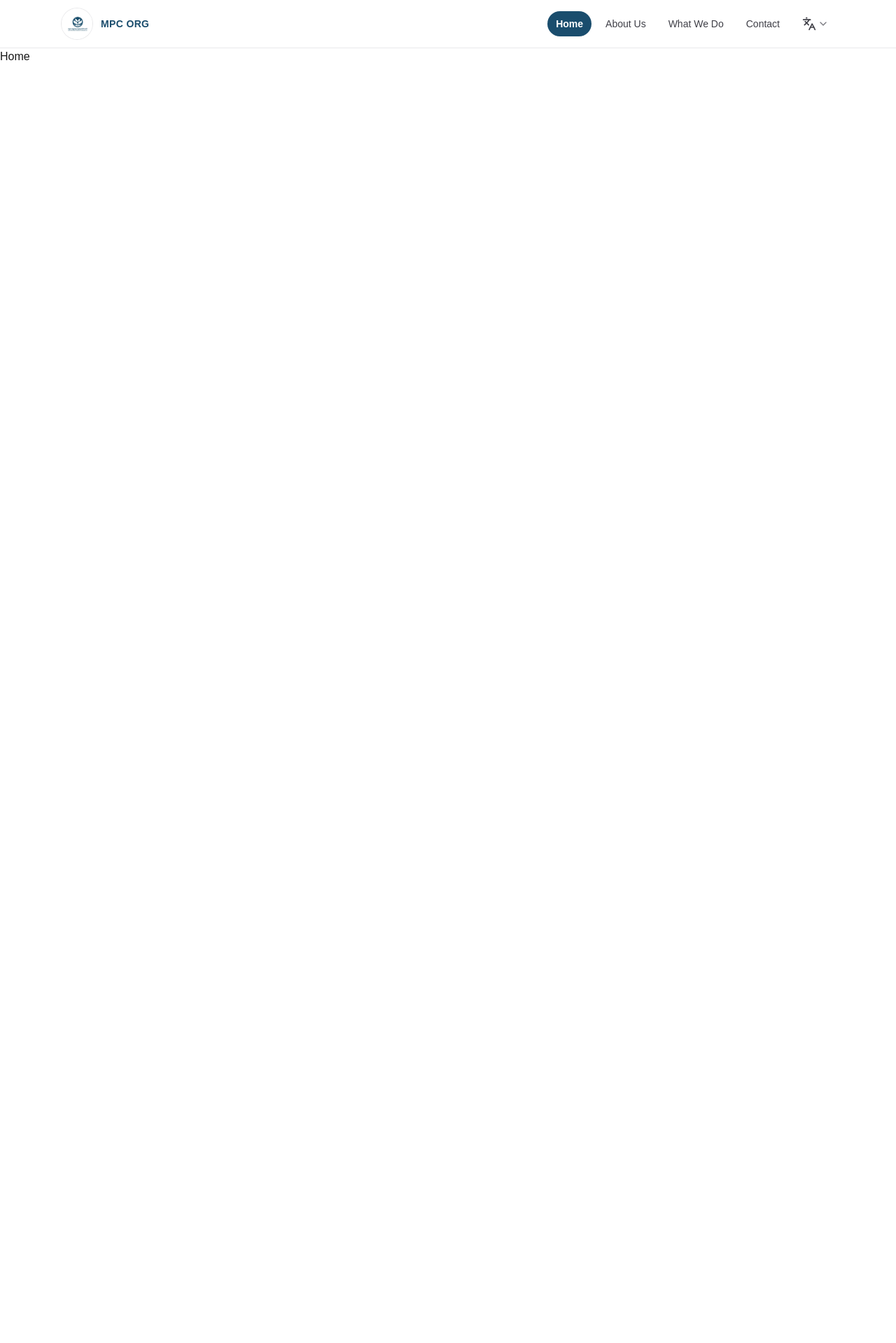
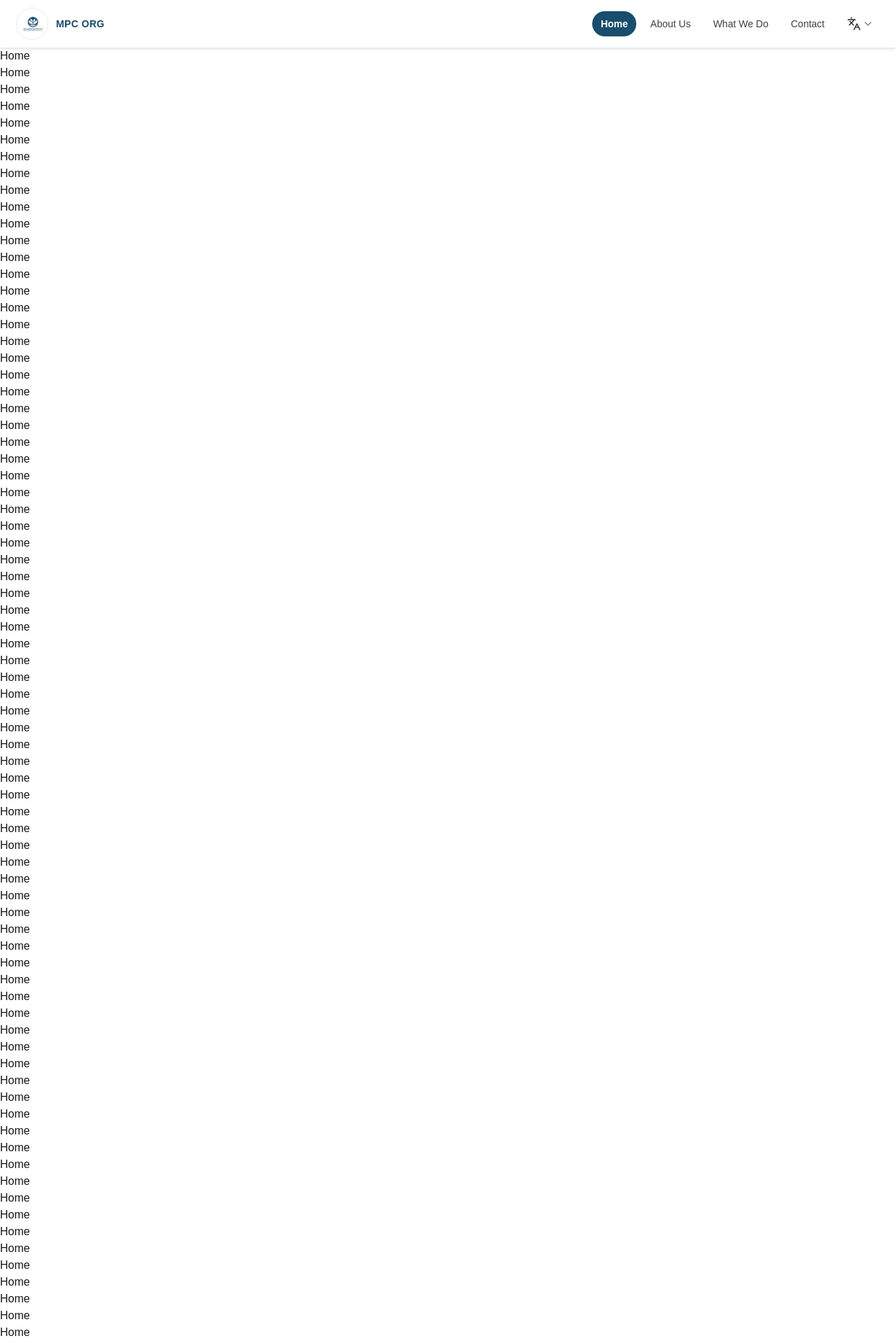
Before and after one commit to mpc-organization/MPC-Web-V1, a Next.js app: page / in a window 1280 px wide. Shown: the top 1919 px of the page at 70% size. Before the commit the page ends 800 px from the top, so only its background shows below. Built offline with nearby package versions, Linux system fonts and the light colour scheme.

Commit message:
Refactor Home component and update Header styles for improved design consistency

```diff
--- a/app/(public)/home/page.tsx
+++ b/app/(public)/home/page.tsx
@@ -2,6 +2,87 @@ export default function Home() {
   return (
     <div>
       <h1>Home</h1>
+      <h1>Home</h1>
+      <h1>Home</h1>
+      <h1>Home</h1>
+      <h1>Home</h1>
+      <h1>Home</h1>
+      <h1>Home</h1><h1>Home</h1>
+      <h1>Home</h1>
+      <h1>Home</h1>
+      <h1>Home</h1>
+      <h1>Home</h1>
+      <h1>Home</h1>
+      <h1>Home</h1>
+      <h1>Home</h1>
+      <h1>Home</h1>
+      <h1>Home</h1><h1>Home</h1>
+      <h1>Home</h1>
+      <h1>Home</h1>
+      <h1>Home</h1>
+      <h1>Home</h1>
+      <h1>Home</h1>
+      <h1>Home</h1>
+      <h1>Home</h1>
+      <h1>Home</h1>
+      <h1>Home</h1><h1>Home</h1>
+      <h1>Home</h1>
+      <h1>Home</h1>
+      <h1>Home</h1>
+      <h1>Home</h1>
+      <h1>Home</h1>
+      <h1>Home</h1>
+      <h1>Home</h1>
+      <h1>Home</h1>
+      <h1>Home</h1><h1>Home</h1>
+      <h1>Home</h1>
+      <h1>Home</h1>
+      <h1>Home</h1>
+      <h1>Home</h1>
+      <h1>Home</h1>
+      <h1>Home</h1>
+      <h1>Home</h1>
+      <h1>Home</h1>
+      <h1>Home</h1><h1>Home</h1>
+      <h1>Home</h1>
+      <h1>Home</h1>
+      <h1>Home</h1>
+      <h1>Home</h1>
+      <h1>Home</h1>
+      <h1>Home</h1>
+      <h1>Home</h1>
+      <h1>Home</h1>
+      <h1>Home</h1><h1>Home</h1>
+      <h1>Home</h1>
+      <h1>Home</h1>
+      <h1>Home</h1>
+      <h1>Home</h1>
+      <h1>Home</h1>
+      <h1>Home</h1>
+      <h1>Home</h1>
+      <h1>Home</h1>
+      <h1>Home</h1><h1>Home</h1>
+      <h1>Home</h1>
+      <h1>Home</h1>
+      <h1>Home</h1>
+      <h1>Home</h1>
+      <h1>Home</h1>
+      <h1>Home</h1>
+      <h1>Home</h1>
+      <h1>Home</h1>
+      <h1>Home</h1><h1>Home</h1>
+      <h1>Home</h1>
+      <h1>Home</h1>
+      <h1>Home</h1>
+      <h1>Home</h1>
+      <h1>Home</h1>
+      <h1>Home</h1>
+      <h1>Home</h1>
+      <h1>Home</h1>
+      <h1>Home</h1><h1>Home</h1>
+      <h1>Home</h1>
+      <h1>Home</h1>
+
     </div>
   );
 }
--- a/shared/components/layout/Header.tsx
+++ b/shared/components/layout/Header.tsx
@@ -84,11 +84,11 @@ export default function Header() {
   const label = (en: string, km: string) => (locale === "en" ? en : km);
 
   return (
-    <header className="sticky top-0 z-50 border-b border-zinc-200/80 bg-white/90 backdrop-blur-md dark:border-zinc-800 dark:bg-zinc-950/90">
-      <div className="mx-auto flex max-w-6xl flex-wrap items-center justify-between gap-4 px-4 py-3 sm:px-6">
+    <header className="sticky top-0 z-50 bg-white/90 shadow-[0_1px_5px_rgba(24,77,108,0.22)] backdrop-blur-md dark:bg-zinc-950/90 dark:shadow-[0_1px_5px_rgba(24,77,108,0.35)]">
+      <div className="mx-auto flex flex-wrap items-center justify-between gap-4 px-4 py-3 sm:px-6">
         <Link
           href="/"
-          className="flex items-center gap-3 text-[#1a4d6d] transition-opacity hover:opacity-90 dark:text-[#5a9ab8]"
+          className="flex items-center gap-3 text-[#184D6C] transition-opacity hover:opacity-90 dark:text-[#5a9ab8]"
         >
           <Image
             src={logo}
@@ -119,8 +119,8 @@ export default function Header() {
                   className={[
                     "rounded-full px-3 py-2 text-sm transition-colors",
                     active
-                      ? "bg-[#1a4d6d] font-bold text-white dark:bg-[#2d6d8f]"
-                      : "font-medium text-zinc-700 hover:bg-zinc-100 hover:text-[#1a4d6d] dark:text-zinc-300 dark:hover:bg-zinc-800 dark:hover:text-[#7eb8d4]",
+                      ? "bg-[#184D6C] font-bold text-white dark:bg-[#2d6d8f]"
+                      : "font-medium text-zinc-700 hover:bg-zinc-100 hover:text-[#184D6C] dark:text-zinc-300 dark:hover:bg-zinc-800 dark:hover:text-[#7eb8d4]",
                   ].join(" ")}
                 >
                   {label(item.en, item.km)}
@@ -163,7 +163,7 @@ export default function Header() {
                 >
                   <span lang="km">ភាសាខ្មែរ (Khmer)</span>
                   {locale === "km" ? (
-                    <span className="text-xs text-[#1a4d6d] dark:text-[#7eb8d4]" aria-hidden>
+                    <span className="text-xs text-[#184D6C] dark:text-[#7eb8d4]" aria-hidden>
                       ✓
                     </span>
                   ) : null}
@@ -182,7 +182,7 @@ export default function Header() {
                 >
                   <span lang="en">English</span>
                   {locale === "en" ? (
-                    <span className="text-xs text-[#1a4d6d] dark:text-[#7eb8d4]" aria-hidden>
+                    <span className="text-xs text-[#184D6C] dark:text-[#7eb8d4]" aria-hidden>
                       ✓
                     </span>
                   ) : null}
```
